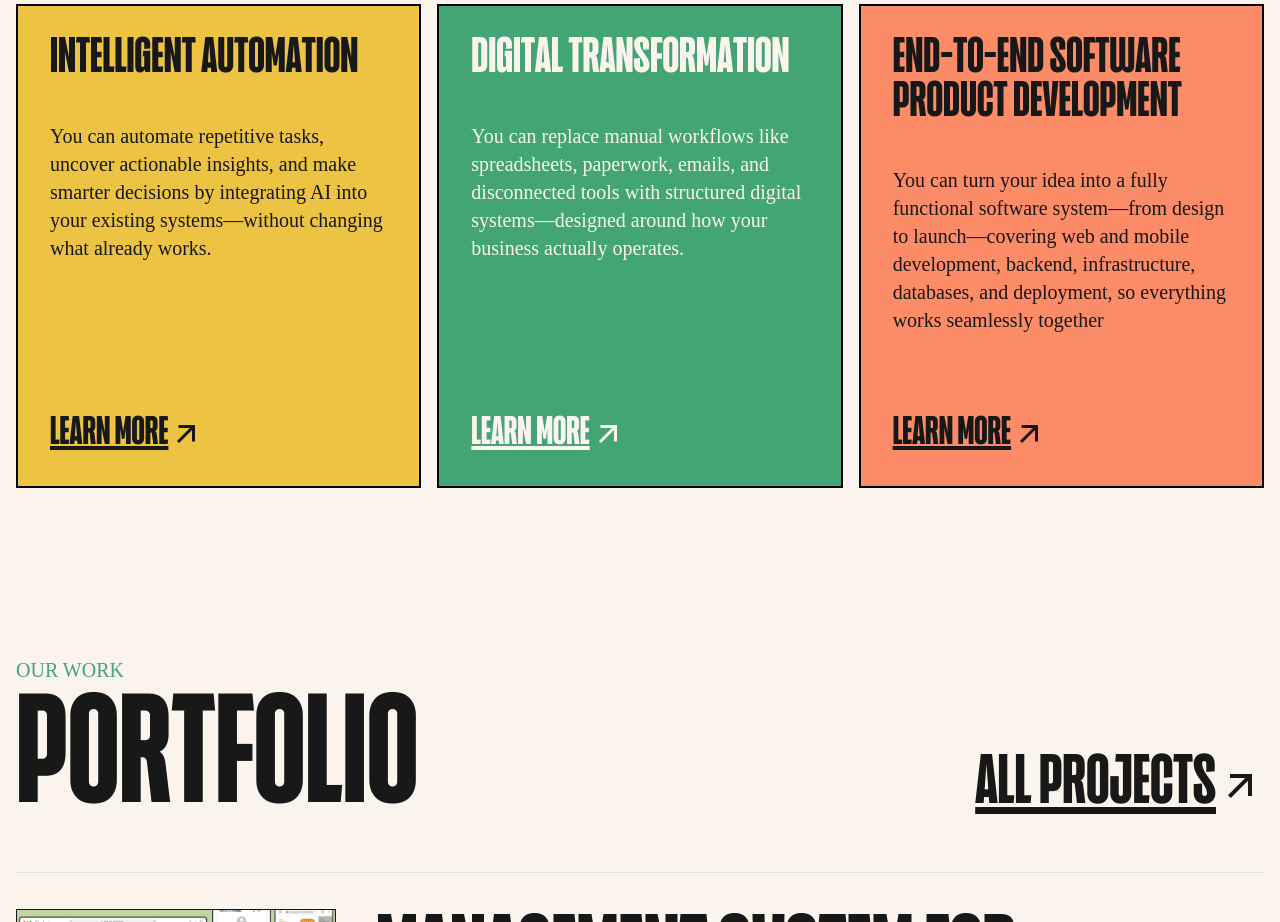
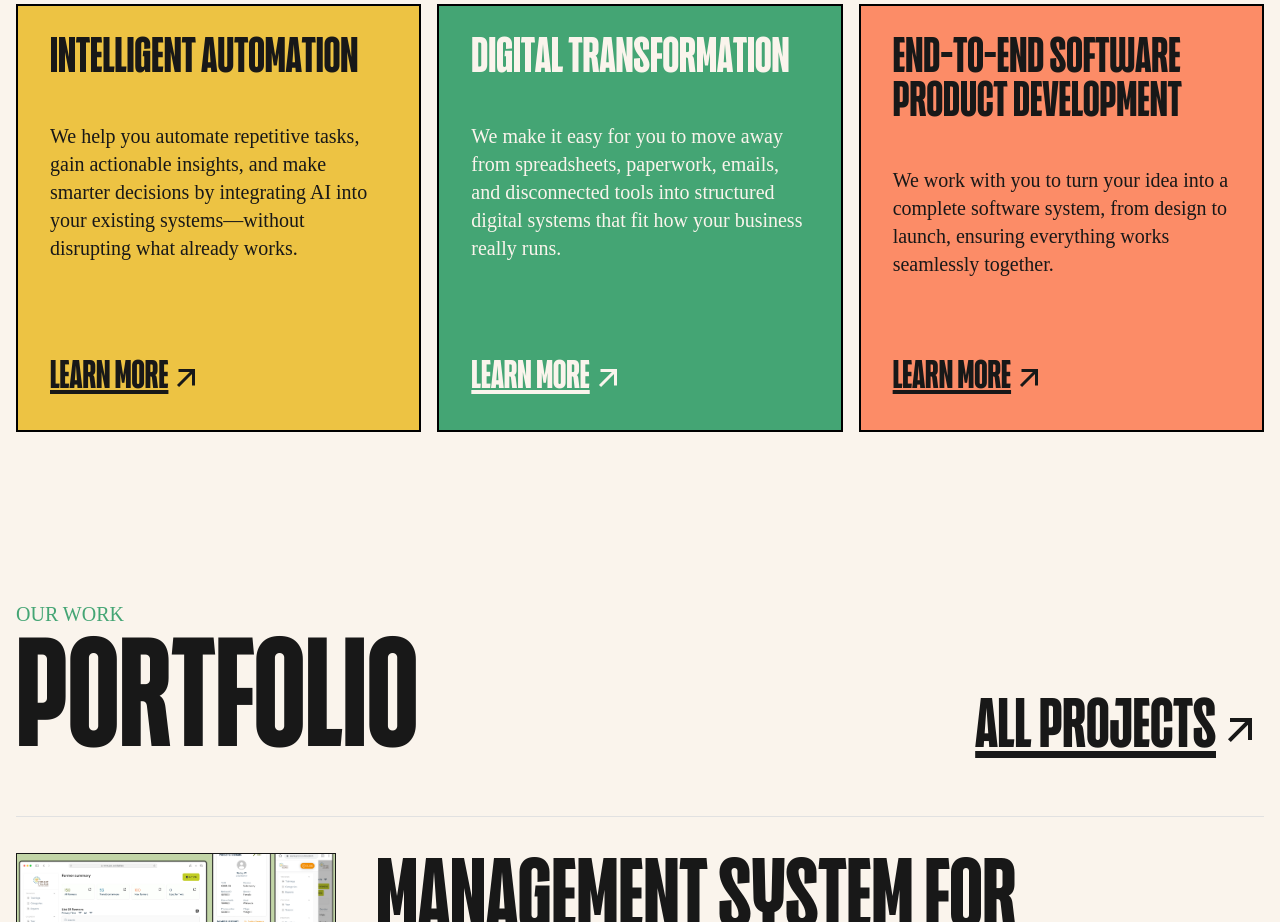
Before and after one commit to Podiihq/2026_podii_website, a React (Vite) app: page / in a window 1280 px wide. Shown: the part 2380-3302 px from the top of the page. Built offline with nearby package versions, Linux system fonts and the light colour scheme; a web font is replaced by a local one.

Commit message:
updated services descriptions

```diff
--- a/src/components/ServiceHomeCard.jsx
+++ b/src/components/ServiceHomeCard.jsx
@@ -66,7 +66,7 @@ export const servicesData = [
     id: 3,
     title: "Intelligent Automation",
     description:
-      "You can automate repetitive tasks, uncover actionable insights, and make smarter decisions by integrating AI into your existing systems—without changing what already works.",
+      "We help you automate repetitive tasks, gain actionable insights, and make smarter decisions by integrating AI into your existing systems—without disrupting what already works.",
     service_link: "/services",
     service_link_title: "Learn More",
     background: "bg-[#EDC343]",
@@ -76,7 +76,7 @@ export const servicesData = [
     id: 2,
     title: "Digital Transformation",
     description:
-      "You can replace manual workflows like spreadsheets, paperwork, emails, and disconnected tools with structured digital systems—designed around how your business actually operates.",
+      "We make it easy for you to move away from spreadsheets, paperwork, emails, and disconnected tools into structured digital systems that fit how your business really runs.",
     service_link: "/services",
     service_link_title: "Learn More",
     background: "bg-[#44A574] text-[#FAF4EC]",
@@ -85,7 +85,7 @@ export const servicesData = [
     id: 1,
     title: "End-to-End Software Product Development",
     description:
-      "You can turn your idea into a fully functional software system—from design to launch—covering web and mobile development, backend, infrastructure, databases, and deployment, so everything works seamlessly together",
+      "We work with you to turn your idea into a complete software system, from design to launch, ensuring everything works seamlessly together.",
     service_link: "/services",
     service_link_title: "Learn More",
     background: "bg-[#FC8C67]",
--- a/src/pages/servicesPage/ServicesPage.jsx
+++ b/src/pages/servicesPage/ServicesPage.jsx
@@ -53,7 +53,7 @@ const ServicesPage = () => {
 
                     <div className='flex justify-end pt-10'>
                         <motion.p variants={fadeUp} className="indent-15 lg:indent-60 text-[40px] leading-10 lg:text-[76px] lg:leading-20 lg:w-10/12">
-                            We help businesses run smarter, faster, and more efficiently by creating complete software systems, digital workflows, and AI-powered automation.
+                            We help your business run smarter, faster, and more efficiently by creating complete software systems, digital workflows, and AI-powered automation.
                         </motion.p>
                     </div>
 
```
